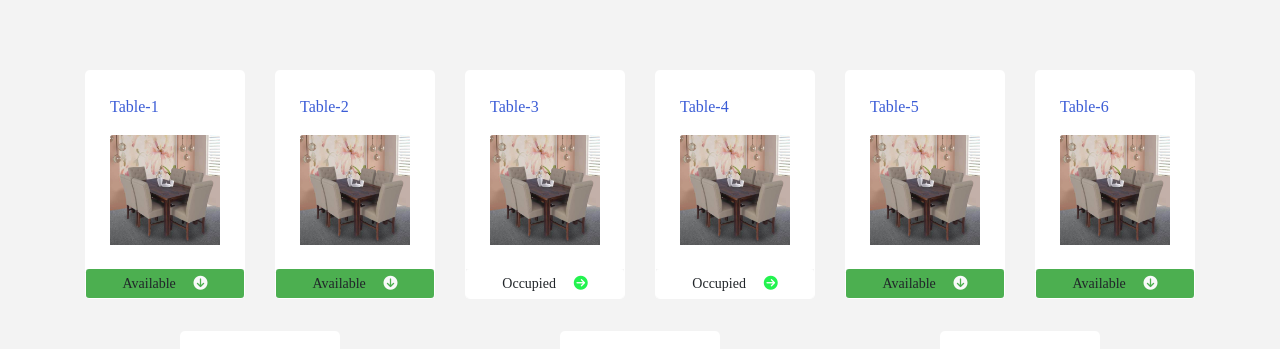
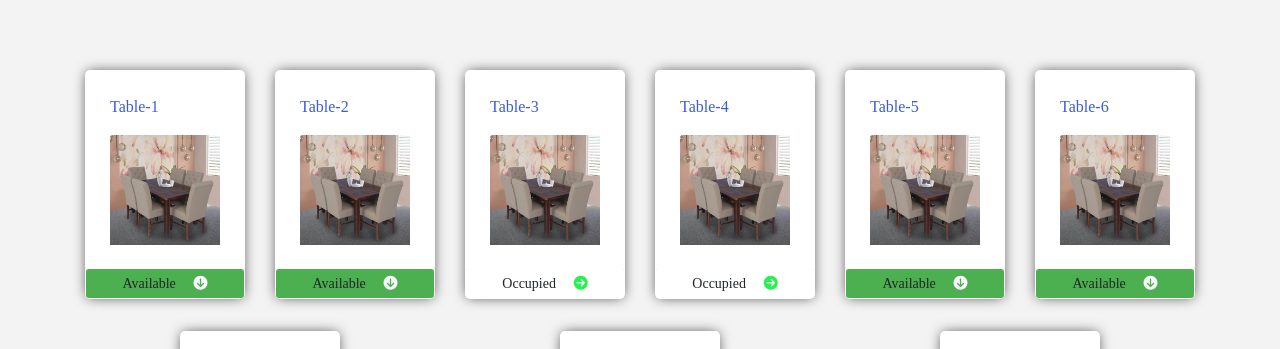
Before and after one commit to aswanthvp/hotelapplicationfrontend, a React (Create React App) app: page / in a window 1280 px wide. Shown: the part 392-741 px from the top of the page. Built offline with nearby package versions, Linux system fonts and the light colour scheme; no server answers.

Commit message:
Some UI changes

```diff
--- a/src/App.css
+++ b/src/App.css
@@ -114,6 +114,11 @@ p,select,h6,button{
   margin-bottom: 5px;
 }
 
+.tablecard{
+  -webkit-box-shadow: 0px 0px 13px -2px rgba(0,0,0,0.75) !important;
+-moz-box-shadow: 0px 0px 13px -2px rgba(0,0,0,0.75) !important;
+box-shadow: 0px 0px 13px -2px rgba(0,0,0,0.75) !important;
+}
 
 .card-footer{
   padding: 0rem 0re !important;
@@ -185,6 +190,9 @@ p,select,h6,button{
 
 .backgrounwhite{
   background-color :#ffff !important;
+  -webkit-box-shadow: 0px 0px 43px -5px rgba(0,0,0,0.75);
+-moz-box-shadow: 0px 0px 43px -5px rgba(0,0,0,0.75);
+box-shadow: 0px 0px 43px -5px rgba(0,0,0,0.75);
 }
 
 .order_button{
--- a/src/component/table/Table.js
+++ b/src/component/table/Table.js
@@ -9,7 +9,7 @@ export default class Table extends Component {
         console.log(occupied);
         return (
             <TableWrapper className="col-9 mx-auto col-md-6 col-lg-2 my-3">
-                <div className="card">
+                <div className="card tablecard">
                     <FoodConsumer>
                         {value => {
                         return (
--- a/src/context.js
+++ b/src/context.js
@@ -1,6 +1,7 @@
 import React, { Component } from 'react'
 import { confirmAlert } from 'react-confirm-alert';
 import 'react-confirm-alert/src/react-confirm-alert.css'
+import axios from "axios";
 import { productlist , modalProduct, foodCategory, tableList, tableOrder, orderDetails, foodStatus }  from './data'
 
 const FoodContext = React.createContext();
@@ -10,7 +11,9 @@ const FoodContext = React.createContext();
 
 
 class FoodProvider extends Component {
-    state = {
+    constructor(props){
+        super(props);
+        this.state = {
             productlist : productlist,
             modalProductOpen : false,
             modalProduct : modalProduct,
@@ -25,6 +28,20 @@ class FoodProvider extends Component {
             orderDetails : orderDetails,
             foodStatus : foodStatus
         }
+    }
+
+
+    componentDidMount() {
+        axios({
+            url:`http://localhost:3030/orders/get`,
+            method:"post"
+        }).then(response => {
+            console.log(response.data)
+        }).catch(err=>{
+            console.log(err)
+        });
+      }
+
 
     handleProductAvailability = (id) => {
         let tempProductList = [...this.state.productlist];
```
Also changed, not shown: src/component/table/FoodSelect.js (line endings or trailing spaces). Lines whose indentation alone changed are shown as unchanged.
